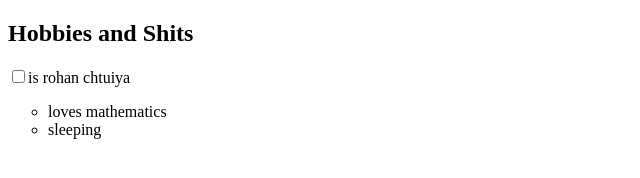
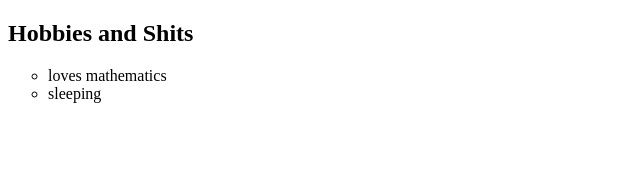
Before and after one commit to rohanRathi999/CV, a plain HTML site: page hobbies.html in a window 1280 px wide. Shown: the whole page, without its empty margins (0-640 px from the left). Drawn offline with Linux system fonts and the light colour scheme.

Commit message:
Update hobbies.html

```diff
--- a/hobbies.html
+++ b/hobbies.html
@@ -8,7 +8,6 @@
 </head>
 <body>
     <h2>Hobbies and Shits</h2>
-    <input type="checkbox">is rohan chtuiya</input>
     <ul style="list-style-type:circle">
         <li>loves mathematics</li>
         <li>sleeping</li>
```
